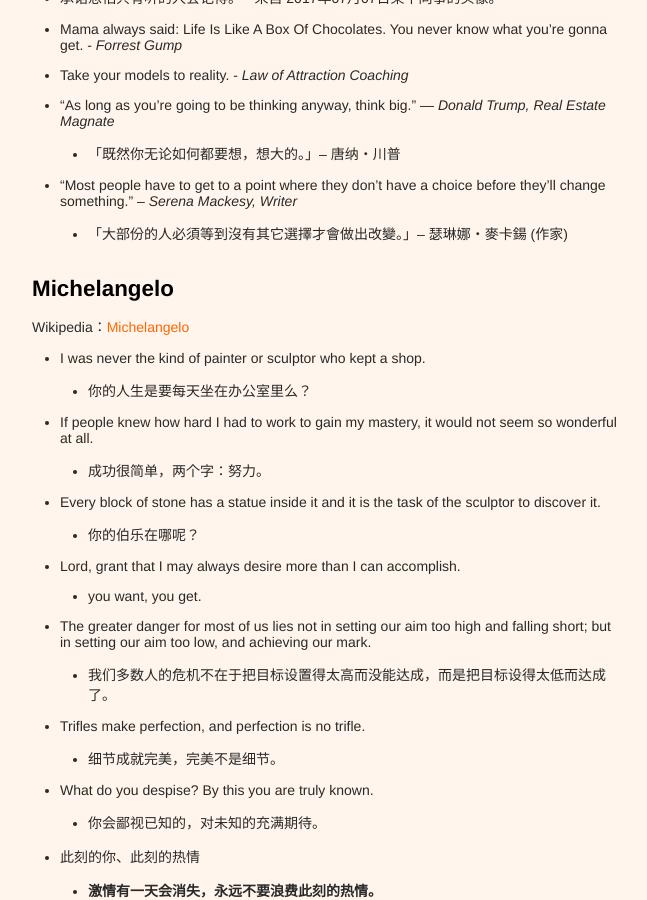
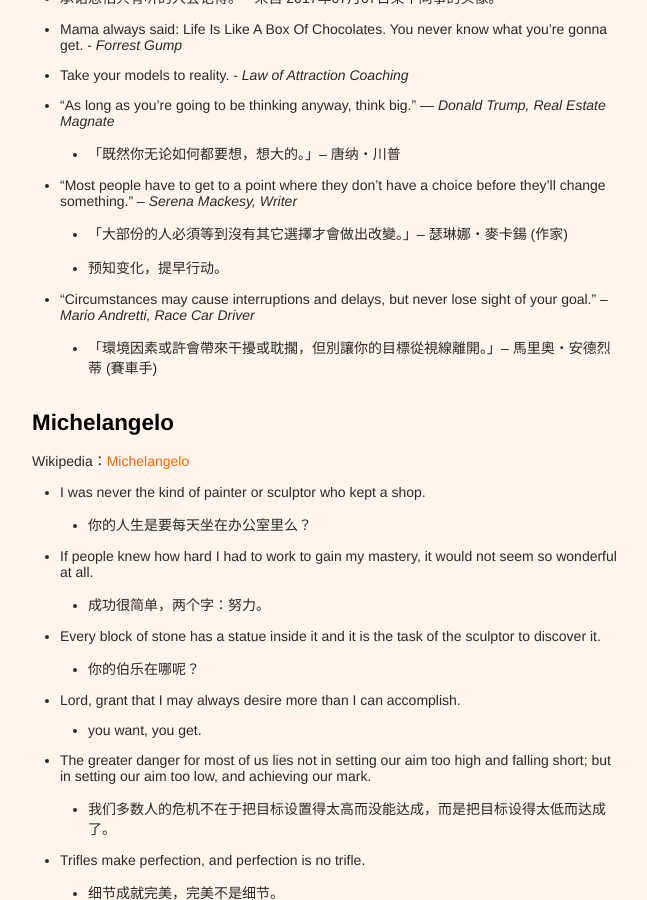
Before and after one commit to xianyuxmu/xianyuxmu.github.io, a Jekyll site: the page built from _posts/2017-06-17-chicken-soup.md, in a window 1280 px wide and 900 px high, scrolled down 1292 px. Shown: the whole window, without its empty margins (314-961 px from the left). Built offline with Jekyll 4.4.1, drawn with Linux system fonts in a browser that asks for light colours; comment, search, counter and statistics services are not loaded.

Commit message:
预知变化，提早行动。

```diff
--- a/_posts/2017-06-17-chicken-soup.md
+++ b/_posts/2017-06-17-chicken-soup.md
@@ -42,6 +42,10 @@
 	- 「既然你无论如何都要想，想大的。」– 唐纳‧川普
 - “Most people have to get to a point where they don’t have a choice before they’ll change something.” – *Serena Mackesy, Writer*
 	- 「大部份的人必須等到沒有其它選擇才會做出改變。」– 瑟琳娜‧麥卡鍚 (作家)
+	- 预知变化，提早行动。
+- “Circumstances may cause interruptions and delays, but never lose sight of your goal.” – *Mario Andretti, Race Car Driver*
+	- 「環境因素或許會帶來干擾或耽擱，但別讓你的目標從視線離開。」– 馬里奧‧安德烈蒂 (賽車手)
+
 
 
 ## Michelangelo
```
